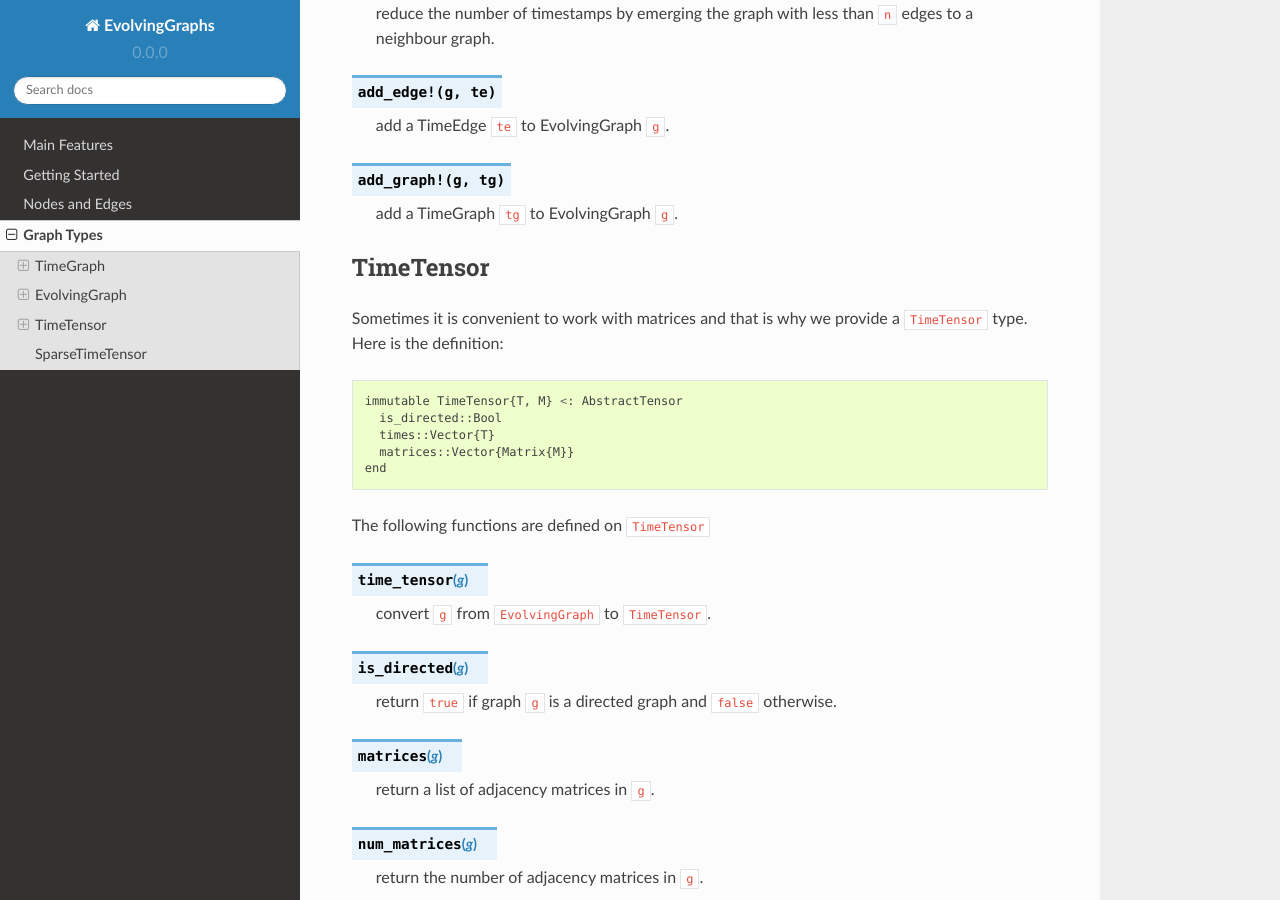
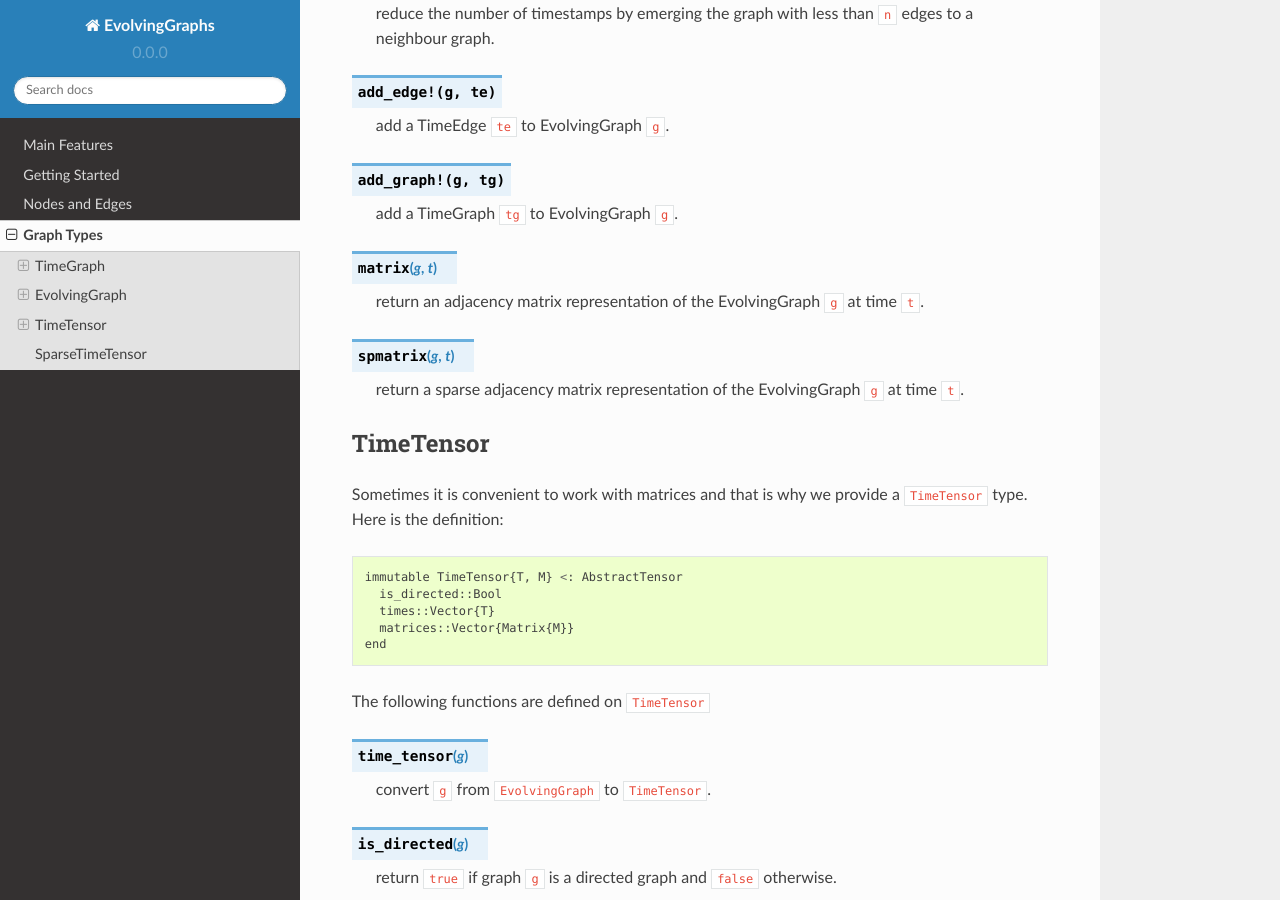
Before and after one commit to EtymoIO/EvolvingGraphs.jl, a Sphinx documentation site: the page built from doc/graph.rst, in a window 1280 px wide and 900 px high, scrolled down 2167 px. Built offline with Sphinx 7.4.7 and the Read the Docs theme 2.0.0, drawn with Linux system fonts in a browser that asks for light colours.

Commit message:
add function matrix and spmatrix for EvolvingGraph type object

```diff
--- a/doc/graph.rst
+++ b/doc/graph.rst
@@ -112,6 +112,15 @@ definition::
 
    add a TimeGraph ``tg`` to EvolvingGraph ``g``.
 
+.. function:: matrix(g, t)
+
+   return an adjacency matrix representation of the EvolvingGraph
+   ``g`` at time ``t``.
+
+.. function:: spmatrix(g, t)
+
+   return a sparse adjacency matrix representation of the
+   EvolvingGraph ``g`` at time ``t``.
 
 TimeTensor
 ----------
--- a/doc/node_edge.rst
+++ b/doc/node_edge.rst
@@ -48,9 +48,9 @@ Edge Types
 There are two edge types in the collection. The definition of ``Edge``
 is::
 
-  immutable Edge
-    source::Node
-    target::Node
+  immutable Edge{V}
+    source::V
+    target::V
   end
 
 The definition of ``TimeEdge`` is::
```
Also changed, not shown: 3 other files.
